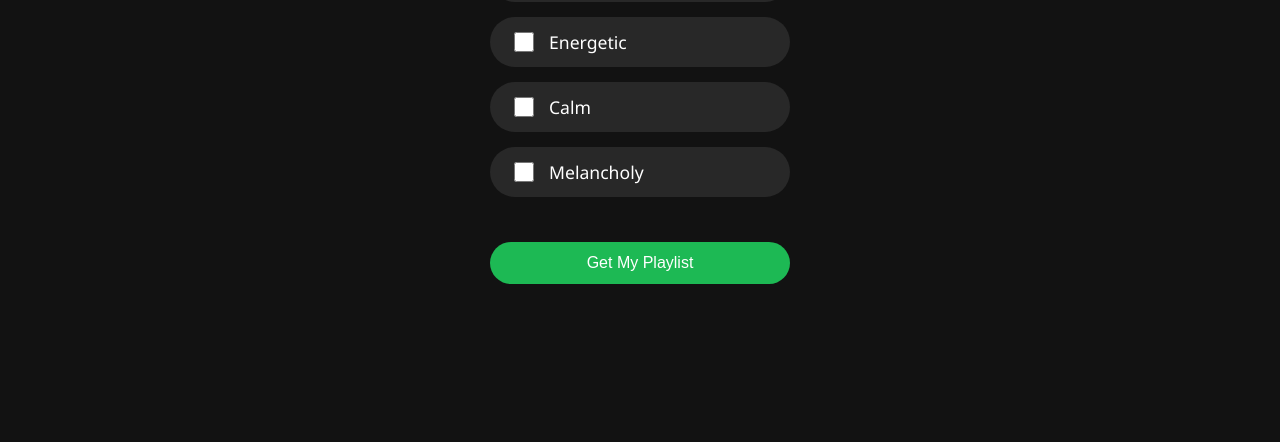
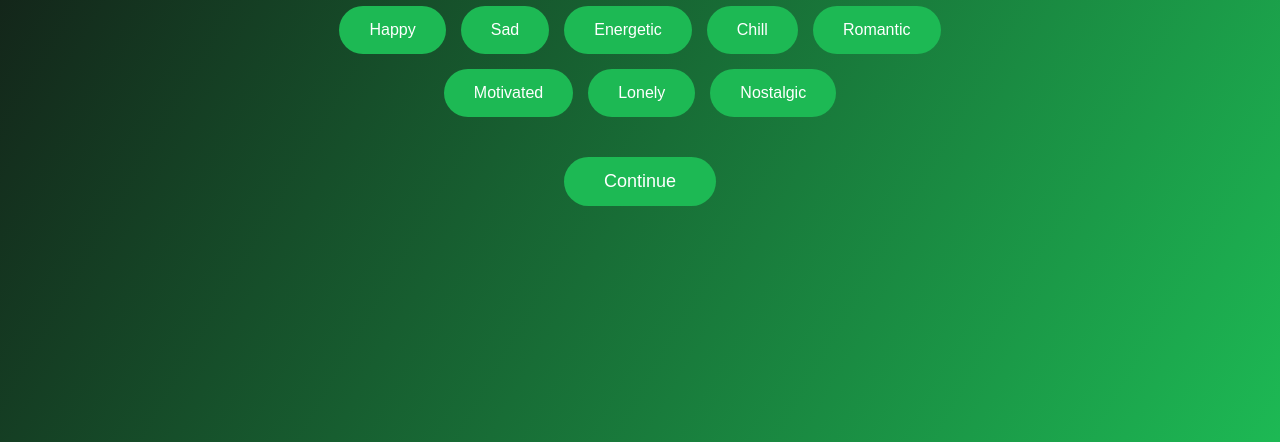
Before and after one commit to Prabhatl0dhi/moodic, a plain HTML site: page moodic_project/frontend/mood.html in a window 1280 px wide. Shown: the part 358-800 px from the top of the page. Drawn offline with Linux system fonts and the light colour scheme.

Commit message:
Update mood.html

```diff
--- a/moodic_project/frontend/mood.html
+++ b/moodic_project/frontend/mood.html
@@ -2,85 +2,115 @@
 <html lang="en">
 <head>
   <meta charset="UTF-8">
-  <title>Select Your Mood | Moodic</title>
-  <link rel="stylesheet" href="style.css">
+  <title>Select Your Mood - Moodic</title>
   <style>
     body {
-      background-color: #121212;
-      color: #fff;
-      font-family: 'Segoe UI', Tahoma, Geneva, Verdana, sans-serif;
+      margin: 0;
+      font-family: 'Segoe UI', sans-serif;
+      background: linear-gradient(120deg, #121212, #1DB954);
+      color: white;
       display: flex;
       flex-direction: column;
       align-items: center;
-      padding: 60px 20px;
+      justify-content: center;
+      height: 100vh;
+      text-align: center;
     }
 
     h1 {
-      color: #1DB954;
-      font-size: 2.5rem;
+      font-size: 3rem;
       margin-bottom: 30px;
     }
 
-    form {
+    .mood-buttons {
       display: flex;
-      flex-direction: column;
+      flex-wrap: wrap;
+      justify-content: center;
       gap: 15px;
-      width: 300px;
+      max-width: 700px;
     }
 
-    label {
-      background-color: #282828;
-      border-radius: 25px;
-      padding: 12px 20px;
-      font-size: 1.1rem;
-      display: flex;
-      align-items: center;
-      gap: 12px;
-      cursor: pointer;
-      transition: background-color 0.2s ease;
-    }
-
-    label:hover {
-      background-color: #383838;
-    }
-
-    input[type="checkbox"] {
-      width: 20px;
-      height: 20px;
-      accent-color: #1DB954;
-    }
-
-    button {
-      margin-top: 30px;
-      padding: 12px 25px;
-      font-size: 1rem;
+    .mood-btn {
+      padding: 15px 30px;
+      font-size: 16px;
+      border-radius: 50px;
       border: none;
-      border-radius: 25px;
       background-color: #1DB954;
       color: white;
       cursor: pointer;
-      transition: background-color 0.3s ease;
+      transition: 0.3s ease;
     }
 
-    button:hover {
-      background-color: #17a34a;
+    .mood-btn:hover {
+      background-color: #17a74a;
+    }
+
+    .mood-btn.selected {
+      background-color: white;
+      color: #1DB954;
+      border: 2px solid #1DB954;
+    }
+
+    #submitBtn {
+      margin-top: 40px;
+      padding: 14px 40px;
+      font-size: 18px;
+      background-color: #1DB954;
+      color: white;
+      border: none;
+      border-radius: 50px;
+      cursor: pointer;
+      transition: 0.3s ease;
+    }
+
+    #submitBtn:hover {
+      background-color: #14833b;
     }
   </style>
 </head>
 <body>
 
-  <h1>What's Your Mood Today?</h1>
+  <h1>What’s your vibe today? 🎶</h1>
 
-  <form action="https://moodic-backend.onrender.com/recommend" method="POST">
-    <label><input type="checkbox" name="mood" value="happy">Happy</label>
-    <label><input type="checkbox" name="mood" value="sad">Sad</label>
-    <label><input type="checkbox" name="mood" value="romantic">Romantic</label>
-    <label><input type="checkbox" name="mood" value="energetic">Energetic</label>
-    <label><input type="checkbox" name="mood" value="calm">Calm</label>
-    <label><input type="checkbox" name="mood" value="melancholy">Melancholy</label>
+  <div class="mood-buttons">
+    <button class="mood-btn" data-mood="happy">Happy</button>
+    <button class="mood-btn" data-mood="sad">Sad</button>
+    <button class="mood-btn" data-mood="energetic">Energetic</button>
+    <button class="mood-btn" data-mood="chill">Chill</button>
+    <button class="mood-btn" data-mood="romantic">Romantic</button>
+    <button class="mood-btn" data-mood="motivated">Motivated</button>
+    <button class="mood-btn" data-mood="lonely">Lonely</button>
+    <button class="mood-btn" data-mood="nostalgic">Nostalgic</button>
+  </div>
 
-    <button type="submit">Get My Playlist</button>
-  </form>
+  <button id="submitBtn">Continue</button>
+
+  <script>
+    const selectedMoods = new Set();
+    const buttons = document.querySelectorAll('.mood-btn');
+
+    buttons.forEach(btn => {
+      btn.addEventListener('click', () => {
+        const mood = btn.dataset.mood;
+        if (selectedMoods.has(mood)) {
+          selectedMoods.delete(mood);
+          btn.classList.remove('selected');
+        } else {
+          selectedMoods.add(mood);
+          btn.classList.add('selected');
+        }
+      });
+    });
+
+    document.getElementById('submitBtn').addEventListener('click', () => {
+      if (selectedMoods.size === 0) {
+        alert('Please select at least one mood!');
+        return;
+      }
+      const moodList = Array.from(selectedMoods).join(',');
+      window.location.href = `result.html?moods=${encodeURIComponent(moodList)}`;
+    });
+  </script>
 
 </body>
 </html>
```
